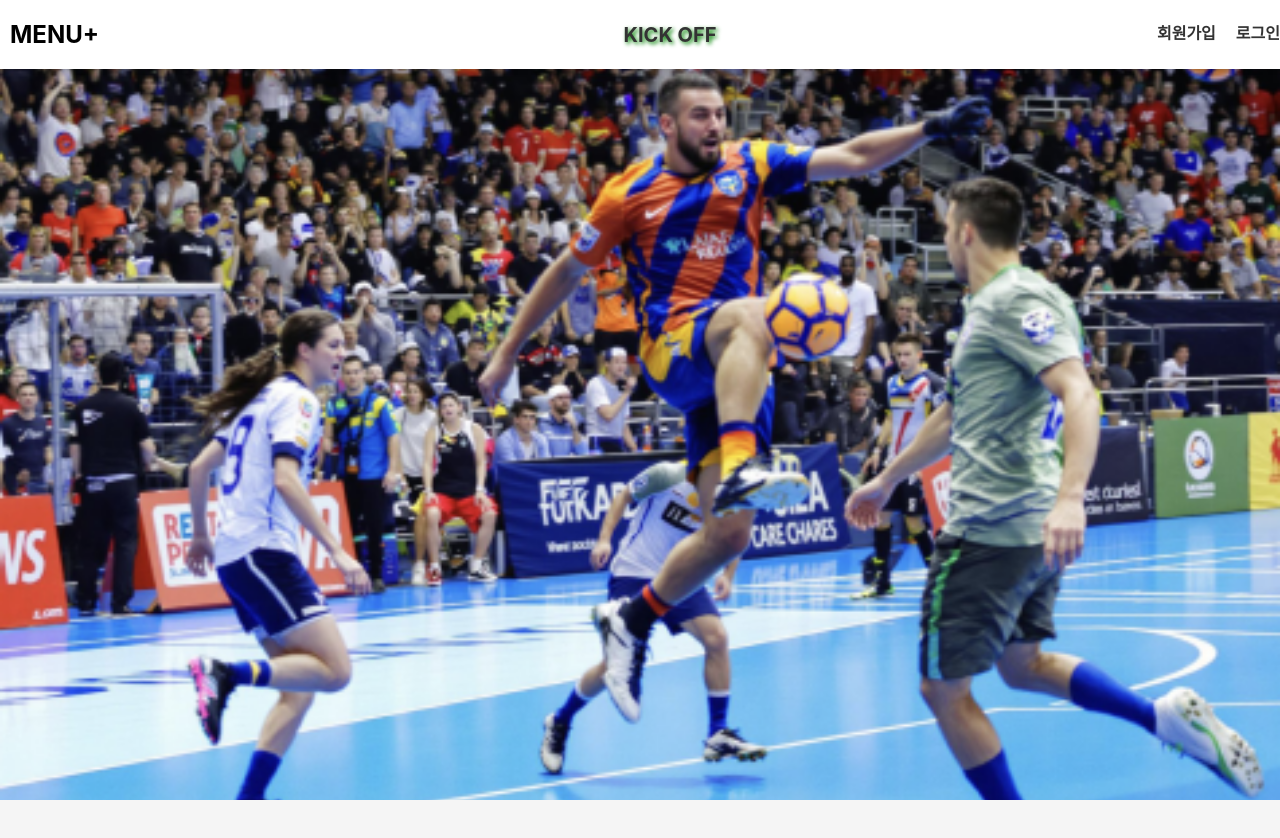
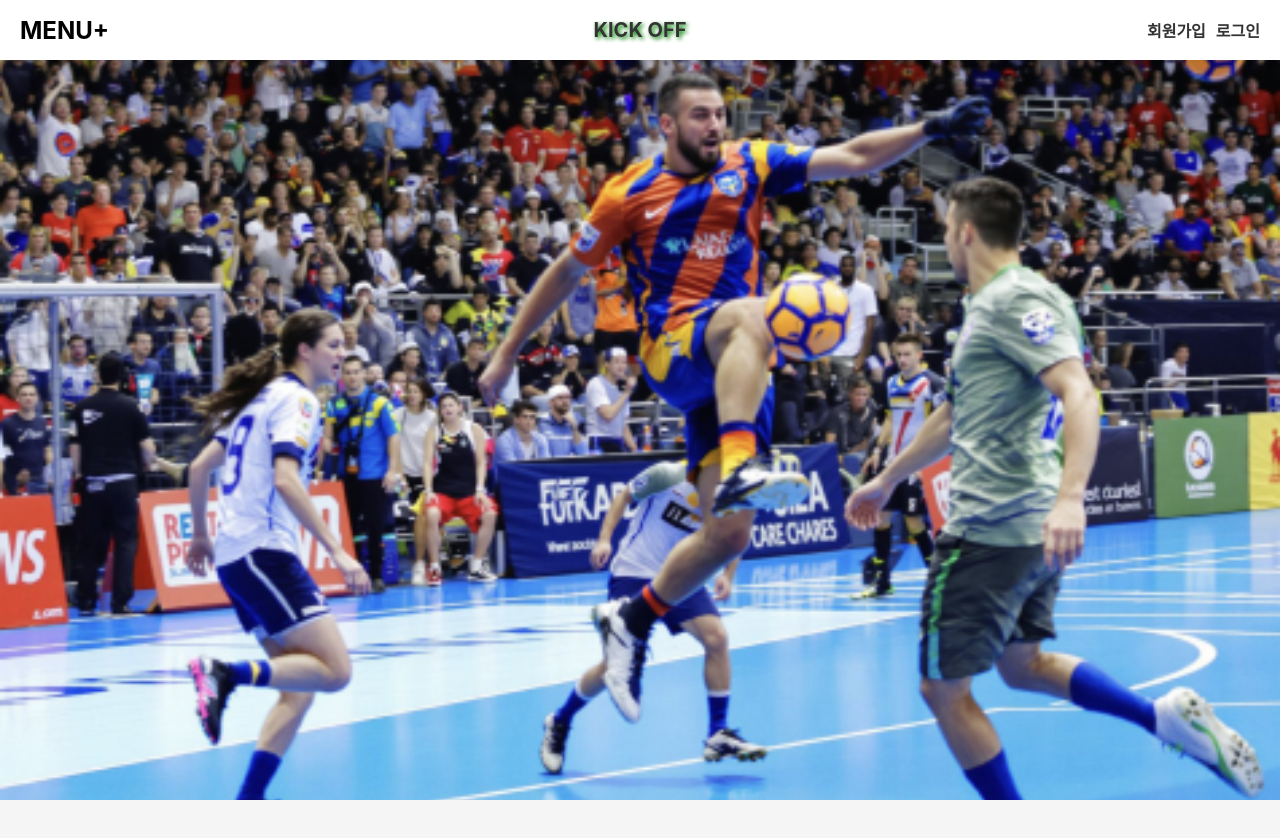
Before and after one commit to kinggodchan/beaver-frontend, a React (Create React App) app: page / in a window 1280 px wide. Shown: the top 838 px of the page. Built offline with nearby package versions, Linux system fonts and the light colour scheme.

Commit message:
fix: header의 바 수정(페이지 마다 다르게 나옴)

```diff
--- a/src/component/Header.css
+++ b/src/component/Header.css
@@ -9,48 +9,78 @@
   box-shadow: 0px 2px 5px rgba(0, 0, 0, 0.1);
   z-index: 1000; /* 다른 요소 위에 배치 */
 
-
+/* 기본적인 헤더 스타일 */
+/* 기본적인 헤더 스타일 */
 .header {
   display: flex;
-  justify-content: space-between;
-  align-items: flex-start; /* 상단 정렬 */
-  padding: 20px 10px;
+  align-items: center;
+  justify-content: space-between; /* 좌우 정렬 */
+  height: 60px;  /* 고정된 높이 */
+  padding: 0 20px;
   background-color: white;
   box-shadow: 0 2px 4px rgba(0, 0, 0, 0.1);
-  position: fixed; /* 상단 고정 */
-  top: 0; /* 상단에 위치 */
-  width: 100%; /* 전체 너비 */
-  z-index: 1000; /* 다른 요소 위에 표시 */
+  position: fixed;
+  top: 0;
+  left: 0;
+  width: 100%;
+  z-index: 1000;
+  box-sizing: border-box;
 }
 
-.kick-off {
-  margin: 0 20px; /* 다른 요소와의 간격 조정 */
-  font-size: 20px; /* 원하는 크기로 조정 */
-  color: green; /* 텍스트 색상 */
-  position: absolute;
-  top: 50%;
-  left: 50%;
-  transform: translate(-50%, -50%);
-  text-shadow: 2px 2px 4px green;
+/* 헤더 내부 컨테이너 */
+.header-container {
+  display: flex;
+  align-items: center;
+  justify-content: space-between; /* 양쪽 정렬 */
+  width: 100%;
+  max-width: 1200px; /* 중앙 정렬을 위한 최대 너비 */
+  margin: 0 auto; /* 중앙 정렬 */
+  position: relative; /* KICK OFF의 절대 위치 기준 */
 }
 
+/* 좌측 메뉴 */
 .header h1 {
   margin: 0;
   font-size: 24px;
+  cursor: pointer;
 }
 
+/* 중앙 메뉴 (KICK OFF) */
+.kick-off {
+  position: absolute;
+  left: 50%;
+  transform: translateX(-50%);
+  font-size: 20px;
+  font-weight: bold;
+}
+
+.kick-off a {
+  color: green;
+  text-shadow: 2px 2px 4px green;
+  text-decoration: none;
+}
+
+/* 우측 네비게이션 */
 .header nav {
-  margin-left: 0; /* 왼쪽 여백 제거 */
-  padding-left: 20px; /* 왼쪽 패딩 추가 */
+  display: flex;
+  align-items: center;
+  gap: 10px;
 }
 
 .header nav a {
   text-decoration: none;
   color: #333;
   font-weight: bold;
-  margin: 0 10px;
 }
 
 .header nav a:hover {
-  color: #007bff; /* 링크 호버 색상 */
+  color: #007bff;
 }
+
+/* 전체 페이지의 기본 스타일 (스크롤 오류 방지) */
+body, html {
+  margin: 0;
+  padding: 0;
+  box-sizing: border-box;
+  overflow-x: hidden;
+}
```
